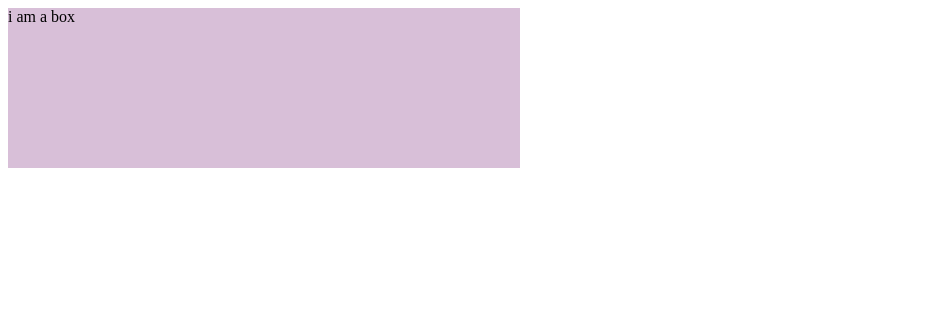
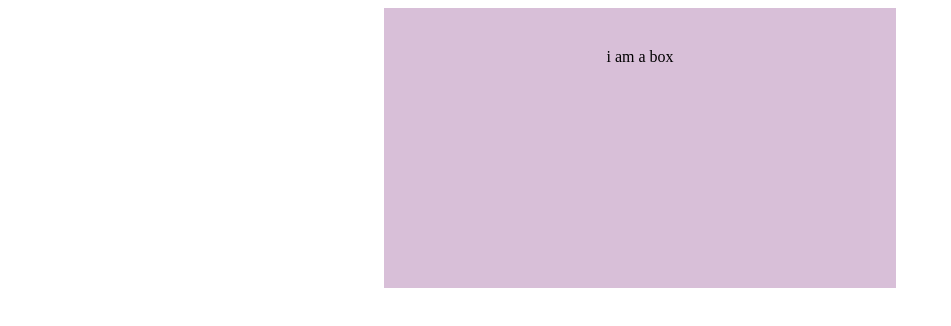
Before and after one commit to Ayush10code/howtoadd, a plain HTML site: page index.html in a window 1280 px wide. Shown: the whole page, without its empty margins (0-951 px from the left). Drawn offline with Linux system fonts and the light colour scheme.

Commit message:
have done some modifications in the css files

```diff
--- a/style.css
+++ b/style.css
@@ -1,5 +1,12 @@
 div{
-    height: 20vh;
+    height: 30vh;
     width: 40vw;
     background-color: thistle;
+    text-align: center;
+    padding-top: 40px;
 }
+body{
+    display: flex;
+    justify-content: center;
+    align-items: center;
+}
```
